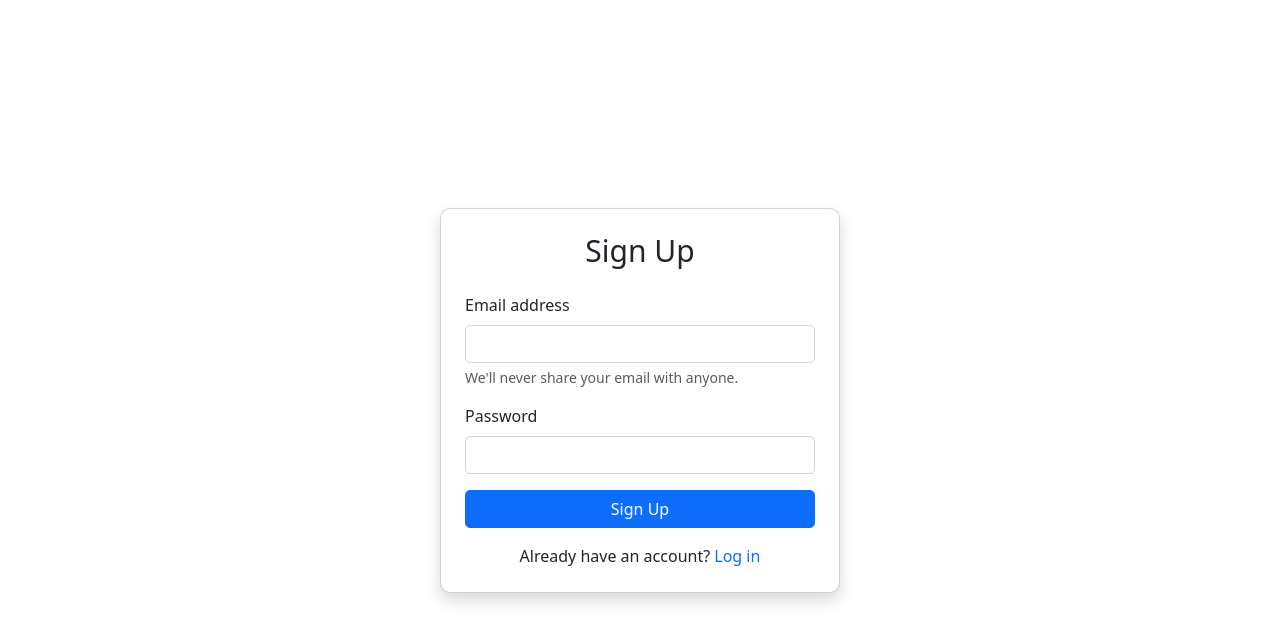
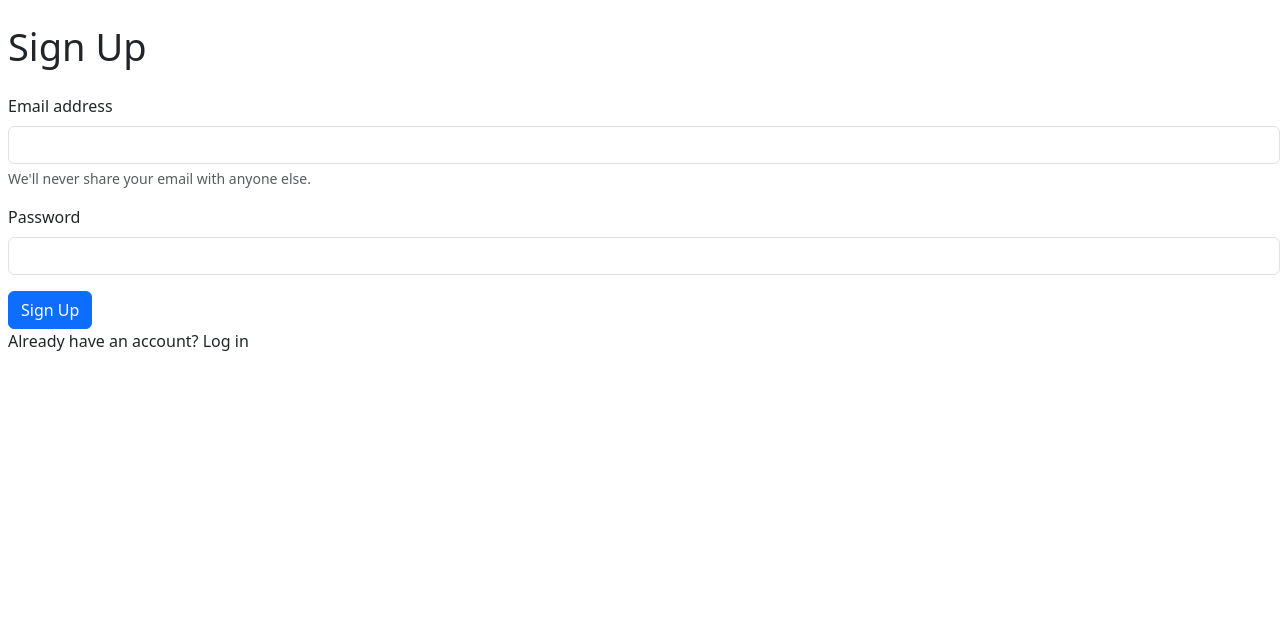
Before and after one commit to nisha2714/task-06, a React (Create React App) app: page /signup in a window 1280 px wide. Shown: the top 642 px of the page. Built offline with nearby package versions, Linux system fonts and the light colour scheme.

Commit message:
Update Signup.js

```diff
--- a/src/components/Signup.js
+++ b/src/components/Signup.js
@@ -1,13 +1,17 @@
+
+
 import React, { useState } from "react";
-import { createUserWithEmailAndPassword, getAuth } from "firebase/auth";
+import { createUserWithEmailAndPassword } from "firebase/auth";
+import { getAuth } from "firebase/auth";
 import { app } from "../firebase";
 import { useNavigate } from "react-router-dom";
+
+const auth = getAuth(app);
 
 const Signup = () => {
   const [email, setEmail] = useState("");
   const [password, setPassword] = useState("");
   const navigate = useNavigate();
-  const auth = getAuth(app);
 
   const handleSignup = async () => {
     try {
@@ -20,47 +24,46 @@ const Signup = () => {
   };
 
   return (
-    <div className="d-flex justify-content-center align-items-center vh-100">
-      <div className="card p-4 shadow" style={{ width: "400px", borderRadius: "10px" }}>
-        <h1 className="text-center mb-4" style={{ fontSize: "30px" }}>Sign Up</h1>
-        <form onSubmit={(e) => e.preventDefault()}>
-          <div className="mb-3">
-            <label htmlFor="email" className="form-label">Email address</label>
-            <input
-              type="email"
-              className="form-control"
-              id="email"
-              value={email}
-              onChange={(e) => setEmail(e.target.value)}
-              aria-describedby="emailHelp"
-              style={{ borderRadius: "5px", borderColor: "#ced4da" }}
-            />
-            <div id="emailHelp" className="form-text">We'll never share your email with anyone.</div>
-          </div>
-          <div className="mb-3">
-            <label htmlFor="password" className="form-label">Password</label>
-            <input
-              type="password"
-              className="form-control"
-              id="password"
-              value={password}
-              onChange={(e) => setPassword(e.target.value)}
-              style={{ borderRadius: "5px", borderColor: "#ced4da" }}
-            />
-          </div>
+    <div className="ms-2">
+    <div >
+      <h1 style={{fontSize:38}} className="mt-4 mb-4" >
+          Sign Up
+        </h1>
+
+        <div class="mb-3">
+    <label for="exampleInputEmail1" class="form-label">Email address</label>
+    <input type="email" class="form-control" id="exampleInputEmail1" value={email}
+              onChange={(e) => setEmail(e.target.value)} aria-describedby="emailHelp"/>
+    <div id="emailHelp" class="form-text">We'll never share your email with anyone else.</div>
+  </div>
+  <div class="mb-3">
+    <label for="exampleInputPassword1" class="form-label">Password</label>
+    <input type="password" class="form-control" id="exampleInputPassword1" value={password}
+              onChange={(e) => setPassword(e.target.value)}/>
+  </div>
+
+
           <button
-            type="submit"
             onClick={handleSignup}
-            className="btn btn-primary w-100"
-            style={{ borderRadius: "5px" }}
-          >
+            className="btn btn-primary"
+            >
             Sign Up
           </button>
-        </form>
-        <p className="text-center mt-3">
-          Already have an account?{" "}
-          <a href="/" className="text-primary">Log in</a>
-        </p>
+
+
+
+
+        <div >
+          <p >
+            Already have an account?{" "}
+            <a
+              href="/"
+              className=" hover:underline"
+            >
+              Log in
+            </a>
+          </p>
+        </div>
       </div>
     </div>
   );
```
